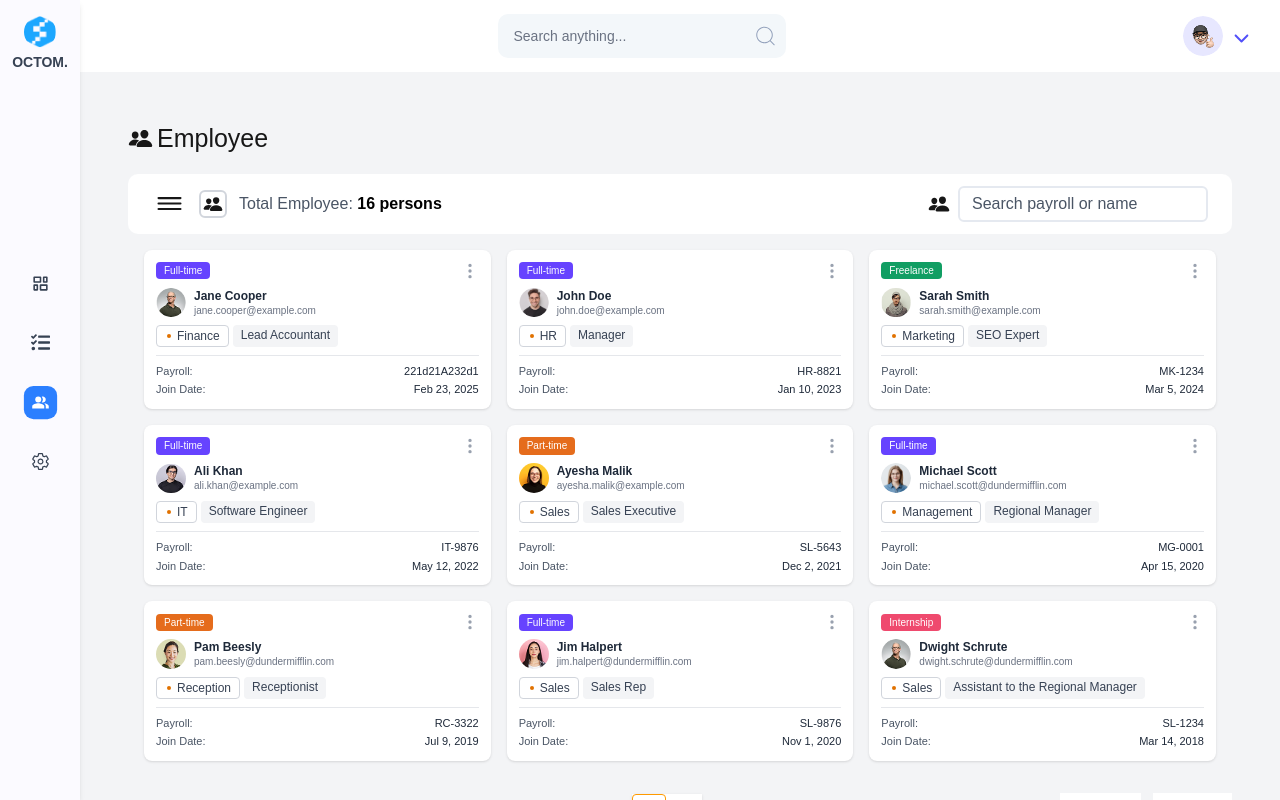
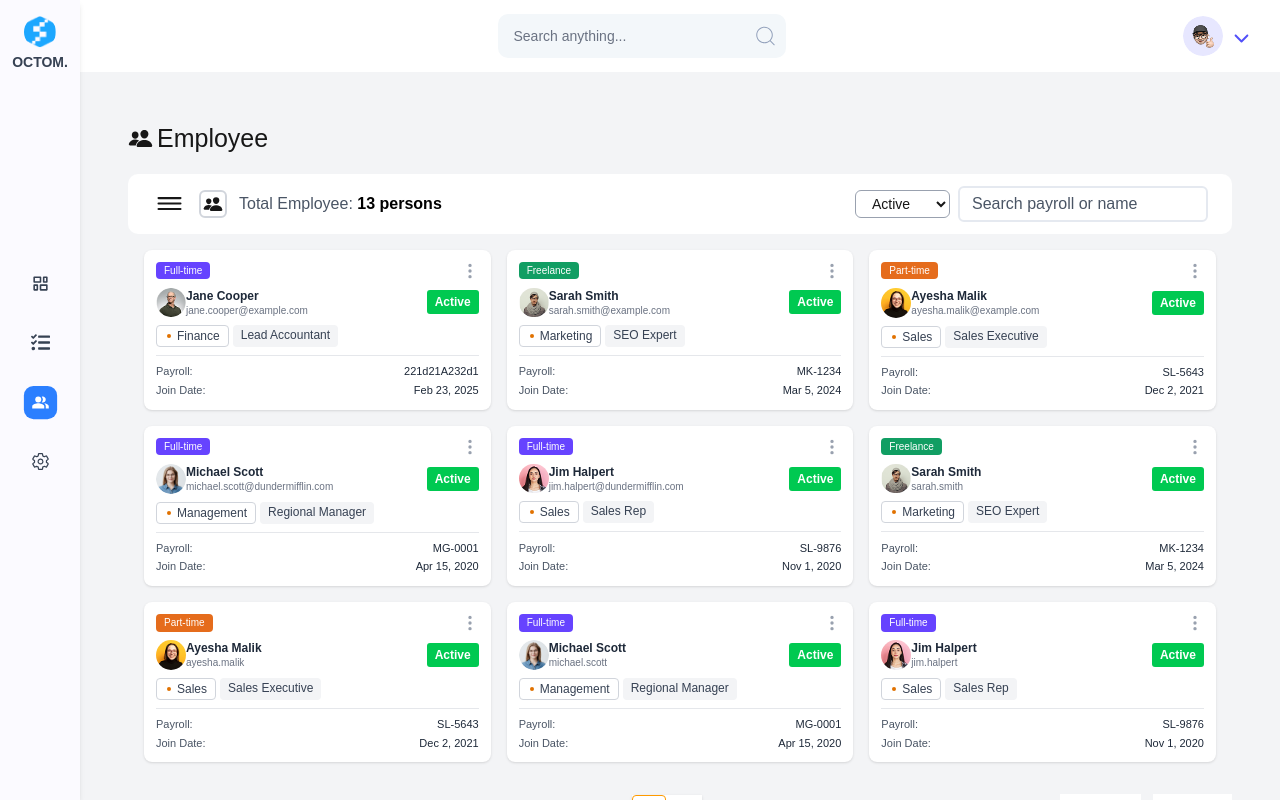
Before and after one commit to CryptonFuture/Task-Management-System, a Next.js app: page /Dashboard/employee in a window 1280 px wide. Built offline with nearby package versions, Linux system fonts and the light colour scheme.

Commit message:
active_inactive_functionality

```diff
--- a/src/app/components/Employee/EmployeeCard.tsx
+++ b/src/app/components/Employee/EmployeeCard.tsx
@@ -14,6 +14,7 @@ export interface EmployeeCardProps {
   date: string;
   imgSrc?: string;
   type: EmploymentType;
+  status:string;
 }
 
 const typeColors = {
@@ -32,6 +33,7 @@ export default function EmployeeCard({
   date,
   type,
   imgSrc,
+  status
 }: EmployeeCardProps) {
   return (
     <div className="w-full flex flex-col justify-between bg-white rounded-lg shadow p-3 text-xs">
@@ -44,18 +46,26 @@ export default function EmployeeCard({
         <BsThreeDotsVertical className="text-gray-400 text-lg" />
       </div>
       <div className="flex flex-col gap-2 border-b border-gray-200 pb-2">
-        <div className="flex items-center gap-2">
-          <Image
+        <div className="flex justify-between items-center gap-2">
+        <div className="flex ">  <Image
             className="rounded-full object-cover"
             src={imgSrc || "/logo.png"}
             width={30}
             height={30}
             alt={name}
           />
-          <div>
+          <span>
             <h1 className="font-semibold text-gray-800">{name}</h1>
-            <p className="text-[10px] text-gray-500">{email}</p>
+            <p className="text-[10px] text-gray-500">{email}</p></span>
           </div>
+          <h1
+  className={`inline-block px-2 py-1 text mt-1-xs font-semibold text-white rounded-[3px] ${
+    status === "Active" ? "bg-green-500" : "bg-red-500"
+  }`}
+>
+  {status}
+</h1>
+
         </div>
         <div className="flex flex-wrap gap-1">
           <span className="flex items-center gap-1 border border-gray-300 px-2 py-[2px] rounded text-gray-700">
@@ -65,6 +75,7 @@ export default function EmployeeCard({
             {role}
           </span>
         </div>
+
       </div>
       <div className="mt-2 space-y-1 text-[11px]">
         <div className="flex justify-between text-gray-600">
--- a/src/app/components/Employee/HeaderSection.tsx
+++ b/src/app/components/Employee/HeaderSection.tsx
@@ -1,7 +1,13 @@
 import React from "react";
 import { IoReorderThreeOutline, IoPeople } from "react-icons/io5";
 
-export default function HeaderSection({ title }: { title: number }) {
+interface HeaderSectionprops{
+  title:number
+  filter:string
+  setFilter:(value:string) => void
+}
+
+export default function HeaderSection({ title , filter , setFilter}: HeaderSectionprops ) {
   return (
     <div className="flex flex-col md:flex-row justify-between items-start md:items-center gap-4 px-4 md:px-6 bg-white mt-4 py-3 rounded-[10px] w-full">
       <div className="flex gap-3 items-center flex-wrap">
@@ -12,8 +18,16 @@ export default function HeaderSection({ title }: { title: number }) {
           <span className="text-black font-bold">{title} persons</span>
         </h1>
       </div>
+
+
       <div className="flex gap-2 items-center w-full md:w-auto">
-        <IoPeople className="text-[20px] md:text-[22px]" />
+        <select
+        value={filter}
+        onChange={(e)=>setFilter(e.target.value)}
+        className="rounded-md   px-3 py-1 outline-none text-sm border border-gray-400" >
+          <option  value="Active">Active</option>
+          <option  value="Inactive">Inactive</option>
+        </select>
         <input
           type="text"
           placeholder="Search payroll or name"
--- a/src/app/components/Employee/Pagination.tsx
+++ b/src/app/components/Employee/Pagination.tsx
@@ -21,7 +21,7 @@ export default function Pagination({
     <div className="flex flex-col items-center sm:flex-row sm:justify-between mt-4 gap-4 w-full text-center sm:text-left">
       <div className="text-sm sm:text-base">
         Showing {(currentPage - 1) * currentitem + 1} to{" "}
-        {Math.min(currentPage * currentitem, totalPages * currentitem)} of{" "}
+        {Math.min(currentPage * currentitem, currentPage * currentitem)} of{" "}
         {totalPages * currentitem}
       </div>
       <ul className="flex flex-wrap justify-center gap-1 bg-white shadow overflow-hidden">
--- a/src/app/pages/Employee.tsx
+++ b/src/app/pages/Employee.tsx
@@ -17,6 +17,7 @@ const employees: EmployeeCardProps[] = [
     type: "Full-time",
     date: "Feb 23, 2025",
     imgSrc: "/one.png",
+    status: "Active",
   },
   {
     name: "John Doe",
@@ -27,6 +28,7 @@ const employees: EmployeeCardProps[] = [
     type: "Full-time",
     date: "Jan 10, 2023",
     imgSrc: "/two.png",
+    status: "Inactive",
   },
   {
     name: "Sarah Smith",
@@ -37,6 +39,7 @@ const employees: EmployeeCardProps[] = [
     type: "Freelance",
     date: "Mar 5, 2024",
     imgSrc: "/three.png",
+    status: "Active",
   },
   {
     name: "Ali Khan",
@@ -47,6 +50,7 @@ const employees: EmployeeCardProps[] = [
     type: "Full-time",
     date: "May 12, 2022",
     imgSrc: "/four.png",
+    status: "Inactive",
   },
   {
     name: "Ayesha Malik",
@@ -57,6 +61,7 @@ const employees: EmployeeCardProps[] = [
     type: "Part-time",
     date: "Dec 2, 2021",
     imgSrc: "/five.png",
+    status: "Active",
   },
   {
     name: "Michael Scott",
@@ -67,6 +72,7 @@ const employees: EmployeeCardProps[] = [
     type: "Full-time",
     date: "Apr 15, 2020",
     imgSrc: "/six.png",
+    status: "Active",
   },
   {
     name: "Pam Beesly",
@@ -77,6 +83,7 @@ const employees: EmployeeCardProps[] = [
     type: "Part-time",
     date: "Jul 9, 2019",
     imgSrc: "/seven.png",
+    status: "Inactive",
   },
   {
     name: "Jim Halpert",
@@ -87,6 +94,7 @@ const employees: EmployeeCardProps[] = [
     type: "Full-time",
     date: "Nov 1, 2020",
     imgSrc: "/eight.png",
+    status: "Active",
   },
   {
     name: "Dwight Schrute",
@@ -97,6 +105,7 @@ const employees: EmployeeCardProps[] = [
     type: "Internship",
     date: "Mar 14, 2018",
     imgSrc: "/one.png",
+    status: "Inactive",
   },
   {
     name: "Sarah Smith",
@@ -107,6 +116,7 @@ const employees: EmployeeCardProps[] = [
     type: "Freelance",
     date: "Mar 5, 2024",
     imgSrc: "/three.png",
+    status: "Active",
   },
   {
     name: "Ali Khan",
@@ -117,6 +127,7 @@ const employees: EmployeeCardProps[] = [
     type: "Full-time",
     date: "May 12, 2022",
     imgSrc: "/four.png",
+    status: "Inactive",
   },
   {
     name: "Ayesha Malik",
@@ -127,6 +138,7 @@ const employees: EmployeeCardProps[] = [
     type: "Part-time",
     date: "Dec 2, 2021",
     imgSrc: "/five.png",
+    status: "Active",
   },
   {
     name: "Michael Scott",
@@ -137,6 +149,7 @@ const employees: EmployeeCardProps[] = [
     type: "Full-time",
     date: "Apr 15, 2020",
     imgSrc: "/six.png",
+    status: "Active",
   },
   {
     name: "Pam Beesly",
@@ -147,6 +160,7 @@ const employees: EmployeeCardProps[] = [
     type: "Part-time",
     date: "Jul 9, 2019",
     imgSrc: "/seven.png",
+    status: "Inactive",
   },
   {
     name: "Jim Halpert",
@@ -157,6 +171,7 @@ const employees: EmployeeCardProps[] = [
     type: "Full-time",
     date: "Nov 1, 2020",
     imgSrc: "/eight.png",
+    status: "Active",
   },
   {
     name: "Dwight Schrute",
@@ -167,21 +182,103 @@ const employees: EmployeeCardProps[] = [
     type: "Internship",
     date: "Mar 14, 2018",
     imgSrc: "/one.png",
+    status: "Inactive",
   },
+  {
+    name: "Sarah Smith",
+    email: "sarah.smith",
+    department: "Marketing",
+    role: "SEO Expert",
+    payroll: "MK-1234",
+    type: "Freelance",
+    date: "Mar 5, 2024",
+    imgSrc: "/three.png",
+    status: "Active",
+  },
+  {
+    name: "Ali Khan",
+    email: "ali.khan",
+    department: "IT",
+    role: "Software Engineer",
+    payroll: "IT-9876",
+    type: "Full-time",
+    date: "May 12, 2022",
+    imgSrc: "/four.png",
+    status: "Inactive",
+  },
+  {
+    name: "Ayesha Malik",
+    email: "ayesha.malik",
+    department: "Sales",
+    role: "Sales Executive",
+    payroll: "SL-5643",
+    type: "Part-time",
+    date: "Dec 2, 2021",
+    imgSrc: "/five.png",
+    status: "Active",
+  },
+  {
+    name: "Michael Scott",
+    email: "michael.scott",
+    department: "Management",
+    role: "Regional Manager",
+    payroll: "MG-0001",
+    type: "Full-time",
+    date: "Apr 15, 2020",
+    imgSrc: "/six.png",
+    status: "Active",
+  },
+  {
+    name: "Pam Beesly",
+    email: "pam.beesly",
+    department: "Reception",
+    role: "Receptionist",
+    payroll: "RC-3322",
+    type: "Part-time",
+    date: "Jul 9, 2019",
+    imgSrc: "/seven.png",
+    status: "Inactive",
+  },
+  {
+    name: "Jim Halpert",
+    email: "jim.halpert",
+    department: "Sales",
+    role: "Sales Rep",
+    payroll: "SL-9876",
+    type: "Full-time",
+    date: "Nov 1, 2020",
+    imgSrc: "/eight.png",
+    status: "Active",
+  },
+  {
+    name: "Dwight Schrute",
+    email: "dwight.schrute",
+    department: "Sales",
+    role: "Assistant to the Regional Manager",
+    payroll: "SL-1234",
+    type: "Internship",
+    date: "Mar 14, 2018",
+    imgSrc: "/one.png",
+    status: "Inactive",
+  },
+
 ];
+
 
 export default function EmployeePage() {
   const [itemsPerPage, setitemPerPage] = useState(9);
+  const [filter,setFilter] = useState("Active")
 
   useEffect(() => {
     const updateitemPerPage = () => {
+      if (typeof window !== "undefined") {
       if (window.innerWidth < 768) {
         setitemPerPage(6);
       } else if (window.innerWidth < 1024) {
         setitemPerPage(8);
       } else {
         setitemPerPage(9);
-      }
+      }}
     };
 
     updateitemPerPage();
@@ -190,12 +287,16 @@ export default function EmployeePage() {
     return () => window.removeEventListener("resize", updateitemPerPage);
   }, []);
 
+  const filteredEmployees = employees.filter((employee) => {
+    if (employee.status === filter){
+    return employee.status === filter;}
+  });
+
   const [currentPage, setCurrentPage] = useState(1);
-  const totalPages = Math.ceil(employees.length / itemsPerPage);
-
+  const totalPages = Math.ceil(filteredEmployees.length / itemsPerPage);
   const startIndex = (currentPage - 1) * itemsPerPage;
   const endIndex = startIndex + itemsPerPage;
-  const paginatedEmployees = employees.slice(startIndex, endIndex);
+  const paginatedEmployees = filteredEmployees.slice(startIndex, endIndex);
 
   return (
     <DashboardLayout>
@@ -205,7 +306,7 @@ export default function EmployeePage() {
             <IoPeople className="text-[25px]" />
             <h1 className="text-[25px] font-extralight">Employee</h1>
           </span>
-          <HeaderSection title={employees.length} />
+          <HeaderSection filter={filter} setFilter={setFilter} title={filteredEmployees.length} />
         </div>
         <div className="px-4 py-4 grid grid-cols-1 sm:grid-cols-2 md:grid-cols-2 lg:grid-cols-3 gap-4">
           {paginatedEmployees.map((employee, index) => (
```
